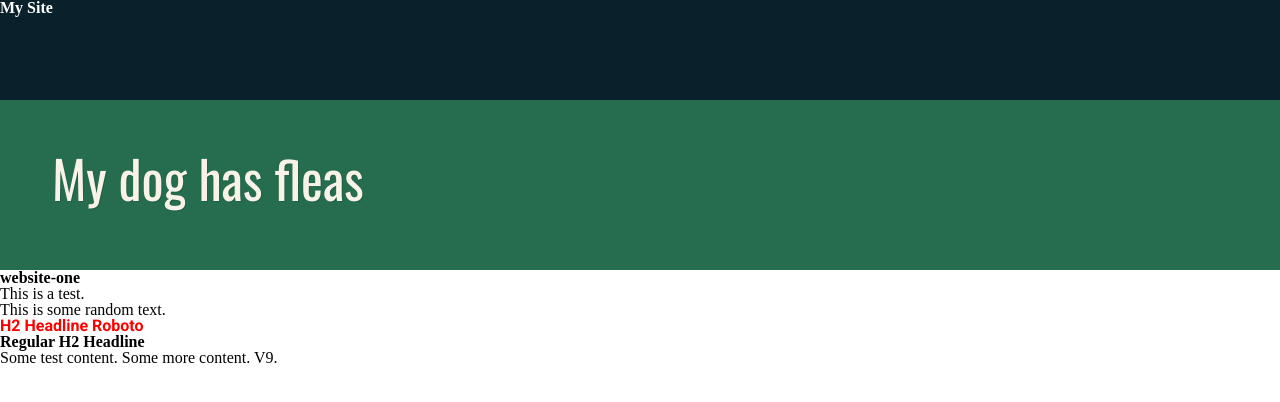
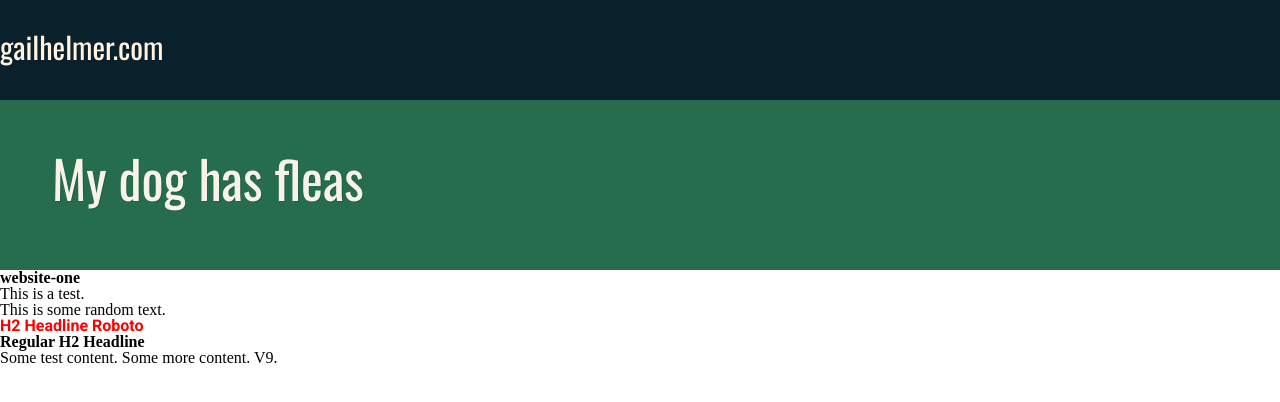
Before and after one commit to dhelmer/website-one, a Jekyll site: the page built from README.md, in a window 1280 px wide. Shown: the top 402 px of the page. Built offline with Jekyll 4.4.1, drawn with Linux system fonts in a browser that asks for light colours; our own code applies the rules of GitHub Pages for plain Markdown files.

Commit message:
Add styles

```diff
--- a/_layouts/default.html
+++ b/_layouts/default.html
@@ -9,7 +9,11 @@
   </head>
   <body>
     <header class="site_header">
-      <h2>My Site</h2>
+      <a class="site_logo" href="/">
+        <span class="site_logo__domain_name">gailhelmer.com</span>
+        <span class="site_logo__full_name"></span>
+      </a>
+
     </header>
     <div class="page_content">
       <div class="page_banner">
--- a/assets/css/styles.css
+++ b/assets/css/styles.css
@@ -114,6 +114,18 @@ header.site_header h2 {
   color: #ffffff;
 }
 
+.site_logo {
+  position: absolute;
+  z-index: 100;
+  top: 32px;
+}
+.site_logo__domain_name {
+  color: #fff4e1;
+  font-family: "Oswald", sans-serif;
+  font-weight: 400;
+  font-size: 30px;
+}
+
 .page_content {
   background: #f9f6f0;
 }
```
Also changed, not shown: assets/scss/styles.scss (+13 -0 lines), 1 other file.
